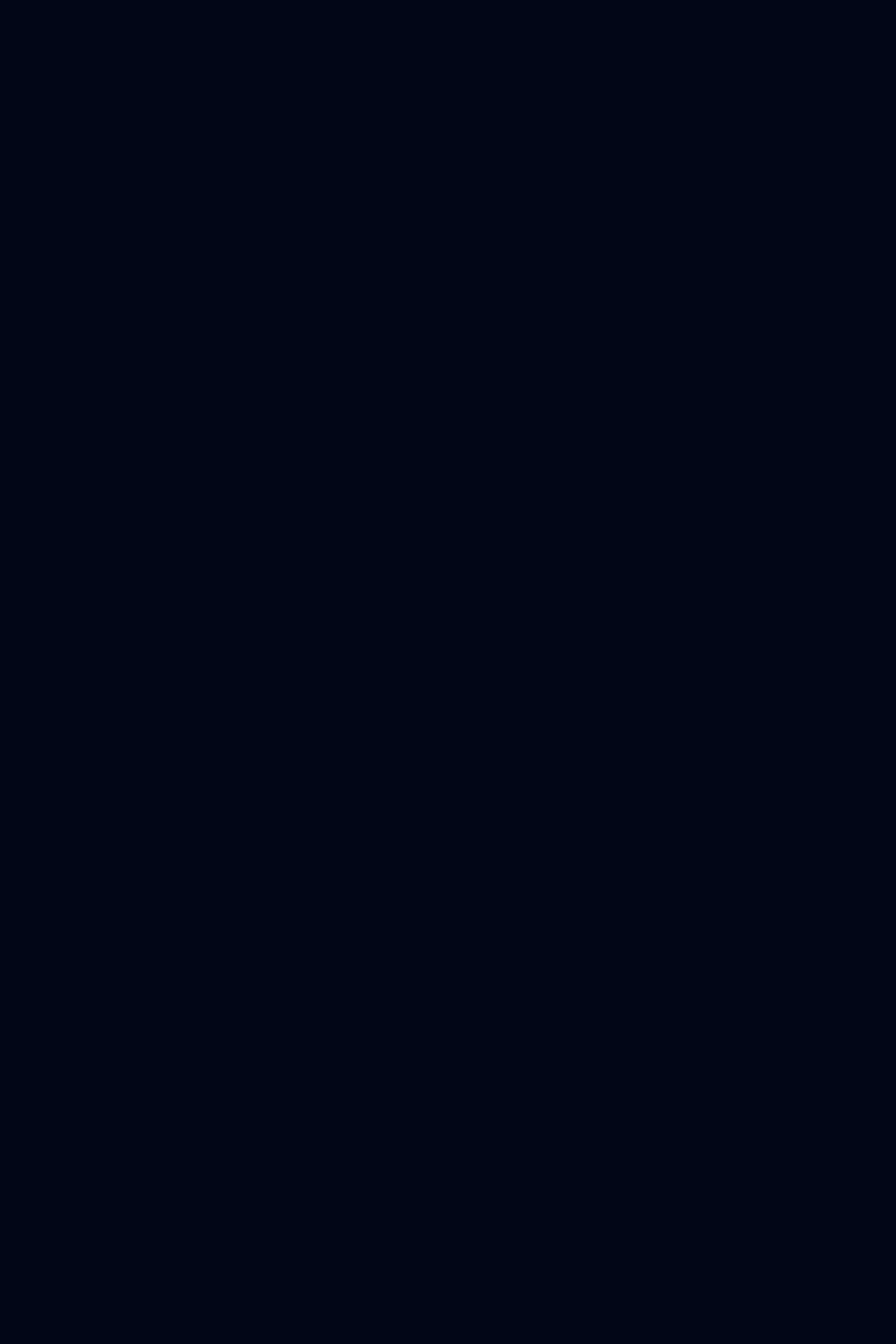
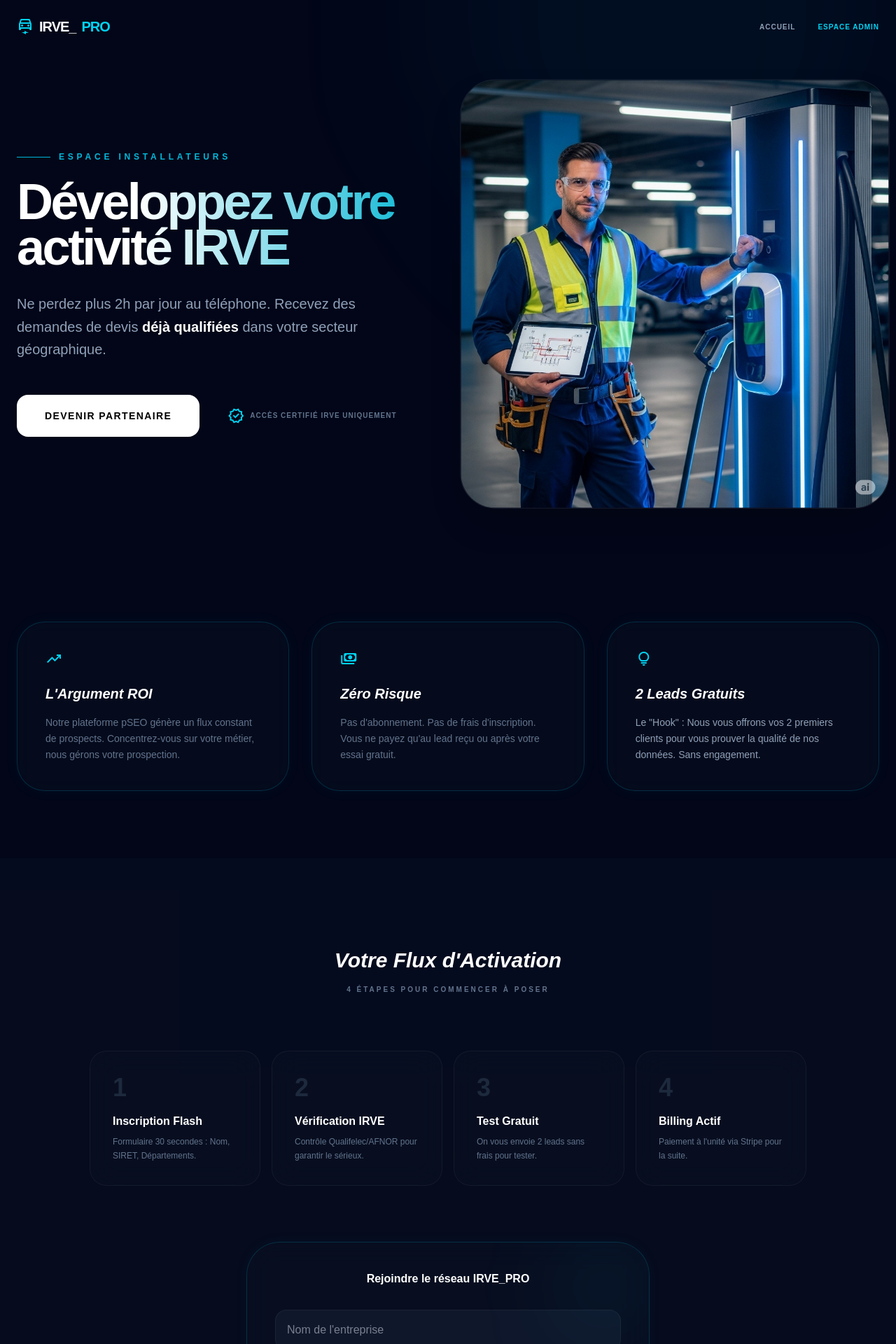
Before and after one commit to JaxProd/-my-irve-site, a Next.js app: page /devenir-partenaire in a window 1280 px wide. Before the commit this address had no page. Shown: the top 1920 px of the page at 70% size. Before the commit the page ends 800 px from the top, so only its background shows below. Built offline with nearby package versions, Linux system fonts and the light colour scheme.

Commit message:
feat: add partners (pros) onboarding page at /devenir-partenaire

```diff
--- /dev/null
+++ b/src/app/devenir-partenaire/page.tsx
@@ -0,0 +1,134 @@
+"use client";
+
+export default function DevenirPartenaire()
+{
+  return (
+    <main className="min-h-screen bg-slate-950 text-slate-200 selection:bg-cyan-500/30">
+      {/* NAVBAR */}
+      <nav className="p-6 flex justify-between items-center absolute w-full z-50">
+        <a href="/" className="font-black text-xl tracking-tighter text-white flex items-center gap-2">
+            <span className="material-symbols-outlined text-cyan-400">electric_car</span>
+            IRVE_<span className="text-cyan-400">PRO</span>
+        </a>
+        <div className="flex gap-8 text-[10px] font-bold uppercase tracking-widest text-slate-400">
+            <a href="/" className="hover:text-white transition-colors">Accueil</a>
+            <a href="/admin" className="text-cyan-400">Espace Admin</a>
+        </div>
+      </nav>
+
+      {/* HERO SECTION */}
+      <section className="relative pt-32 pb-20 px-6 overflow-hidden min-h-[80vh] flex items-center">
+        {/* Background Gradients */}
+        <div className="absolute top-0 right-0 w-[50%] h-[100%] bg-cyan-500/5 blur-[120px] rounded-full -translate-y-1/2"></div>
+
+        <div className="max-w-7xl mx-auto grid grid-cols-1 lg:grid-cols-2 gap-16 items-center relative z-10">
+          <div className="text-left">
+            <div className="flex items-center gap-3 mb-6">
+                <span className="h-[1px] w-12 bg-cyan-500"></span>
+                <span className="text-cyan-500 text-xs font-bold uppercase tracking-[0.4em]">Espace Installateurs</span>
+            </div>
+            <h1 className="text-5xl md:text-7xl font-black mb-8 leading-[0.9] tracking-tighter text-or-bleu">
+              Développez votre activité <span className="text-cyan-400">IRVE</span>
+            </h1>
+            <p className="text-xl text-slate-400 mb-12 max-w-lg leading-relaxed">
+              Ne perdez plus 2h par jour au téléphone. Recevez des demandes de devis <span className="text-white font-bold">déjà qualifiées</span> dans votre secteur géographique.
+            </p>
+
+            <div className="flex flex-wrap gap-4">
+                <a href="#onboarding" className="bg-white text-black font-black px-10 py-5 rounded-2xl hover:scale-105 transition-all uppercase tracking-widest text-sm">
+                    Devenir Partenaire
+                </a>
+                <div className="flex items-center gap-2 px-6">
+                    <span className="material-symbols-outlined text-cyan-400">verified</span>
+                    <span className="text-[10px] font-bold uppercase tracking-widest text-slate-500">Accès Certifié IRVE Uniquement</span>
+                </div>
+            </div>
+          </div>
+
+          {/* HERO IMAGE */}
+          <div className="relative">
+            <div className="relative z-10 rounded-[3rem] overflow-hidden border border-white/10 shadow-2xl scale-105">
+                <img
+                    src="/pro_technician.jpg"
+                    alt="Technicien IRVE Expert"
+                    className="w-full h-auto"
+                />
+            </div>
+          </div>
+        </div>
+      </section>
+
+      {/* ARGUMENTS SECTION */}
+      <section className="max-w-7xl mx-auto px-6 py-24 grid grid-cols-1 md:grid-cols-3 gap-8">
+        <div className="glass p-10 rounded-[2.5rem] border-glow">
+            <span className="material-symbols-outlined text-cyan-400 mb-6 text-4xl">trending_up</span>
+            <h3 className="text-xl font-bold text-white mb-4 italic">L'Argument ROI</h3>
+            <p className="text-sm text-slate-500 leading-relaxed">
+                Notre plateforme pSEO génère un flux constant de prospects. Concentrez-vous sur votre métier, nous gérons votre prospection.
+            </p>
+        </div>
+        <div className="glass p-10 rounded-[2.5rem] border-glow">
+            <span className="material-symbols-outlined text-cyan-400 mb-6 text-4xl">payments</span>
+            <h3 className="text-xl font-bold text-white mb-4 italic">Zéro Risque</h3>
+            <p className="text-sm text-slate-500 leading-relaxed">
+                Pas d'abonnement. Pas de frais d'inscription. Vous ne payez qu'au lead reçu ou après votre essai gratuit.
+            </p>
+        </div>
+        <div className="glass p-10 rounded-[2.5rem] border-cyan-500/20 bg-cyan-500/5 border-glow">
+            <span className="material-symbols-outlined text-cyan-400 mb-6 text-4xl">lightbulb</span>
+            <h3 className="text-xl font-bold text-white mb-4 italic">2 Leads Gratuits</h3>
+            <p className="text-sm text-slate-400 leading-relaxed">
+                Le "Hook" : Nous vous offrons vos 2 premiers clients pour vous prouver la qualité de nos données. Sans engagement.
+            </p>
+        </div>
+      </section>
+
+      {/* ONBOARDING FLUX */}
+      <section id="onboarding" className="py-32 px-6 bg-slate-900/30">
+        <div className="max-w-5xl mx-auto">
+            <div className="text-center mb-20">
+                <h2 className="text-3xl font-black text-white italic mb-4">Votre Flux d'Activation</h2>
+                <p className="text-slate-500 uppercase text-[10px] tracking-[0.3em] font-bold">4 étapes pour commencer à poser</p>
+            </div>
+
+            <div className="grid grid-cols-1 md:grid-cols-4 gap-4">
+                {[
+                    { step: "1", title: "Inscription Flash", desc: "Formulaire 30 secondes : Nom, SIRET, Départements." },
+                    { step: "2", title: "Vérification IRVE", desc: "Contrôle Qualifelec/AFNOR pour garantir le sérieux." },
+                    { step: "3", title: "Test Gratuit", desc: "On vous envoie 2 leads sans frais pour tester." },
+                    { step: "4", title: "Billing Actif", desc: "Paiement à l'unité via Stripe pour la suite." }
+                ].map((item, idx) => (
+                    <div key={idx} className="relative p-8 glass rounded-3xl border-white/5 group hover:border-cyan-500/30 transition-all">
+                        <div className="text-4xl font-black text-slate-800 mb-4 group-hover:text-cyan-900 transition-colors">{item.step}</div>
+                        <h4 className="font-bold text-white mb-2">{item.title}</h4>
+                        <p className="text-xs text-slate-500 leading-relaxed">{item.desc}</p>
+                    </div>
+                ))}
+            </div>
+
+            {/* CTA FORM SIMULATION */}
+            <div className="mt-20 max-w-xl mx-auto glass p-10 rounded-[3rem] border-glow relative overflow-hidden">
+                <div className="absolute top-0 right-0 w-32 h-32 bg-cyan-500/10 blur-3xl rounded-full"></div>
+                <h3 className="text-center text-white font-bold mb-8">Rejoindre le réseau IRVE_PRO</h3>
+                <div className="space-y-4">
+                    <input type="text" placeholder="Nom de l'entreprise" className="w-full bg-slate-900 border border-white/5 p-4 rounded-2xl outline-none focus:border-cyan-500/50" />
+                    <input type="text" placeholder="Numéro SIRET" className="w-full bg-slate-900 border border-white/5 p-4 rounded-2xl outline-none focus:border-cyan-500/50" />
+                    <input type="email" placeholder="Email professionnel" className="w-full bg-slate-900 border border-white/5 p-4 rounded-2xl outline-none focus:border-cyan-500/50" />
+                    <button className="w-full bg-cyan-500 text-black font-black py-5 rounded-2xl mt-4 hover:shadow-cyan-500/20 shadow-xl transition-all uppercase tracking-widest text-xs">
+                        Lancer mon essai gratuit
+                    </button>
+                    <p className="text-[9px] text-center text-slate-600 mt-4 italic">
+                        En cliquant, vous certifiez être titulaire de la mention IRVE.
+                    </p>
+                </div>
+            </div>
+        </div>
+      </section>
+
+      {/* FOOTER */}
+      <footer className="border-t border-white/5 py-12 text-center text-[10px] text-slate-600 uppercase tracking-widest">
+        © 2026 IRVE_PRO — Espace Partenaires Agréés
+      </footer>
+    </main>
+  );
+}
```
Also changed, not shown: public/pro_technician.jpg (added).
